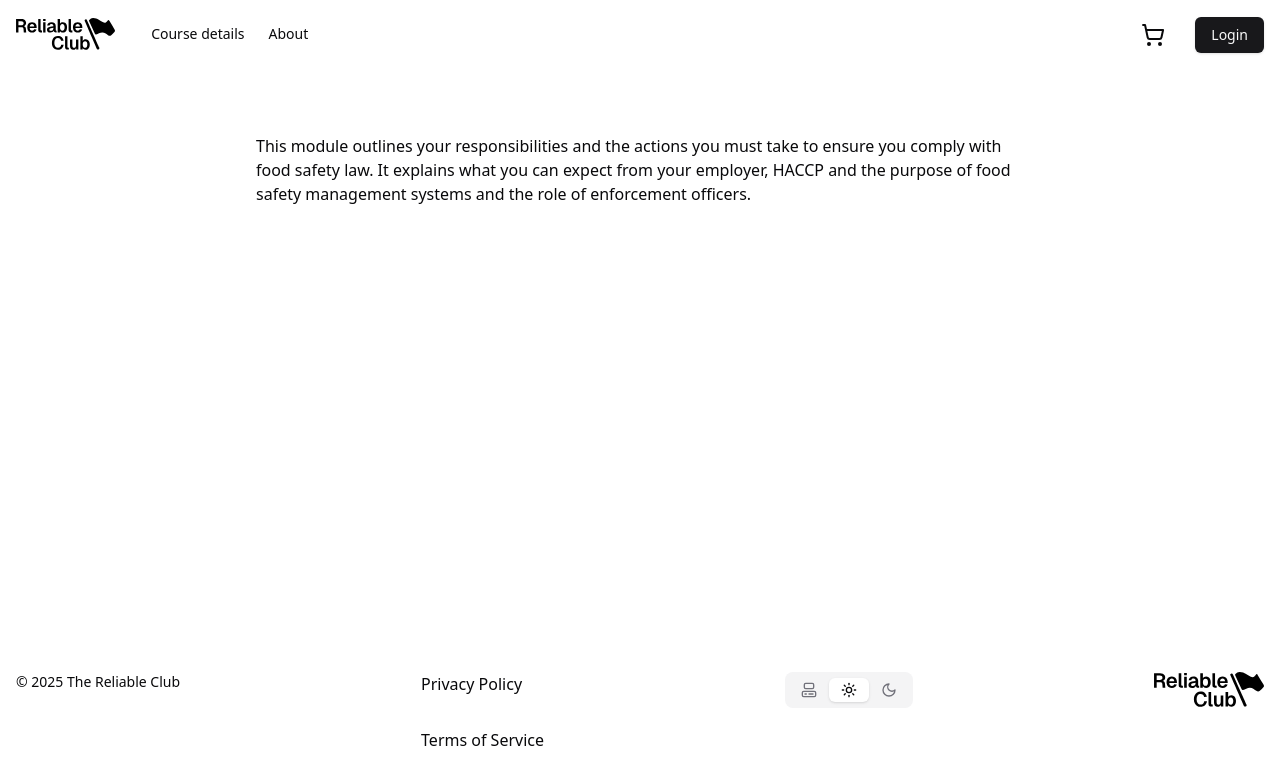
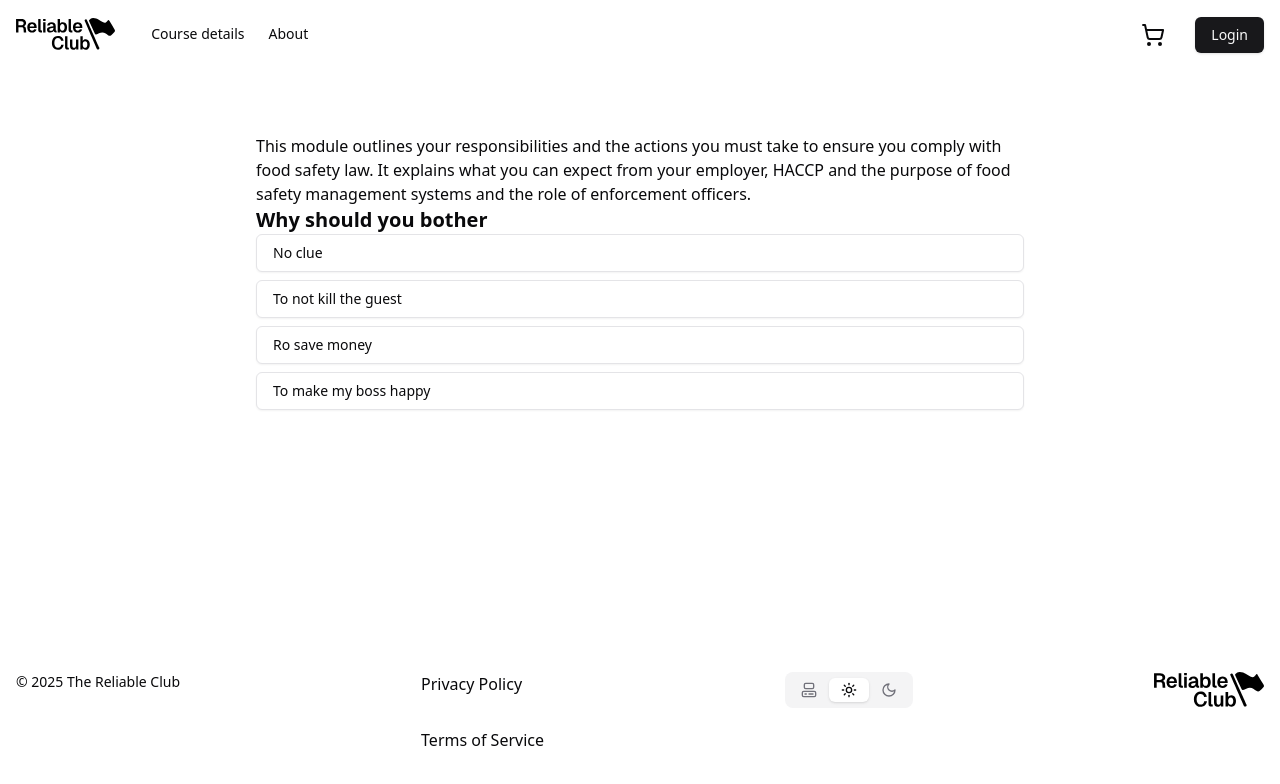
Before and after one commit to evilpaper/reliable, a Next.js app: page /courses/food-hygiene-foundations/lessons/1 in a window 1280 px wide. Shown: the top 784 px of the page. Built offline with nearby package versions, Linux system fonts and the light colour scheme.

Commit message:
feat: add basic quiz component

```diff
--- a/src/app/(landing)/courses/[courseSlug]/lessons/[id]/page.tsx
+++ b/src/app/(landing)/courses/[courseSlug]/lessons/[id]/page.tsx
@@ -1,4 +1,6 @@
+import { Button } from "@/common/components/ui/button";
 import { courses } from "@/features/course/courses";
+import { Quiz } from "@/features/course/quiz";
 
 interface PageProps {
   params: {
@@ -23,6 +25,13 @@ export default async function Page({ params }: PageProps) {
   return (
     <section className="container max-w-3xl flex-1 p-4 md:p-0 mt-16">
       <p>{lesson.content}</p>
+      <h2 className="text-xl font-semibold">{lesson.question}</h2>
+      <Quiz
+        question={lesson.question}
+        options={lesson.options}
+        correctAnswer={lesson.correctAnswer}
+        explanation={lesson.explanation}
+      />
     </section>
   );
 }
--- a/src/features/course/courses.ts
+++ b/src/features/course/courses.ts
@@ -10,6 +10,16 @@ export const courses = [
         synopsis: "Lay out the landscape. Introduce key player.",
         content:
           "This module outlines your responsibilities and the actions you must take to ensure you comply with food safety law. It explains what you can expect from your employer, HACCP and the purpose of food safety management systems and the role of enforcement officers.",
+        question: "Why should you bother",
+        options: [
+          "No clue",
+          "To not kill the guest",
+          "Ro save money",
+          "To make my boss happy",
+        ],
+        correctAnswer: "To not kill the guest",
+        explanation:
+          "The law is there to protect the person who purchase and consume your food, that is, the guest.",
       },
       {
         id: crypto.randomUUID(),
--- /dev/null
+++ b/src/features/course/quiz.tsx
@@ -0,0 +1,37 @@
+"use client";
+
+import React from "react";
+import { Button } from "@/common/components/ui/button";
+
+export function Quiz(lesson: {
+  question?: string;
+  options?: string[];
+  correctAnswer?: string;
+  explanation?: string;
+}) {
+  const [selectedAnswer, setSelectedAnswer] = React.useState("");
+  const [isAnswered, setIsAnswered] = React.useState(false);
+
+  const handleAnswer = (answer: string) => {
+    setSelectedAnswer(answer);
+    setIsAnswered(true);
+    if (answer === lesson.correctAnswer) {
+      // setScore(score + 1);
+    }
+  };
+  return (
+    <div className="w-full space-y-2">
+      {lesson.options?.map((option, index) => (
+        <Button
+          key={index}
+          variant={selectedAnswer === option ? "default" : "outline"}
+          className="text-balance h-auto w-full justify-start text-left"
+          onClick={() => handleAnswer(option)}
+          disabled={isAnswered}
+        >
+          {option}
+        </Button>
+      ))}
+    </div>
+  );
+}
```
